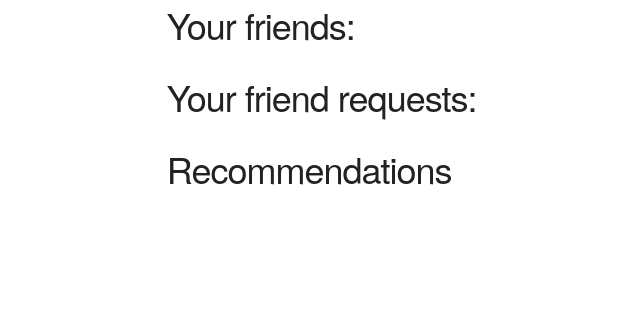
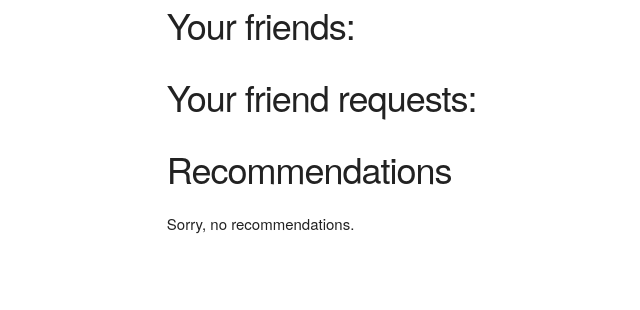
Before and after one commit to brianaeng/capstone-pitchy, a Django app: page /connections/ in a window 1280 px wide. Shown: the part 258-568 px from the top of the page, without its empty margins (48-688 px from the left). Run offline with Django 3.2, Linux system fonts and the light colour scheme; the visitor is signed in with stand-in values (Sample User, id 1); data comes from the database, SQL or seed files in the repository; data that the repository does not hold is empty; parts of the project's set-up code (start-up, migrations or seed data) failed here and were passed over; some libraries are stand-ins or nearby versions.

Commit message:
Further clean-up on recommendations

```diff
--- a/pitchy/templates/connections.html
+++ b/pitchy/templates/connections.html
@@ -29,6 +29,11 @@
   </ul>
 
   <h3>Recommendations</h3>
+  {% if not recommendations %}
+    <p>
+      Sorry, no recommendations.
+    </p>
+  {% else %}
     <ul>
       {% for person in recommendations %}
         {% if person.id != request.user.profile.id %}
@@ -38,4 +43,5 @@
         {% endif %}
       {% endfor %}
     </ul>
+  {% endif %}
 {% endblock content %}
--- a/pitchy/views.py
+++ b/pitchy/views.py
@@ -95,7 +95,7 @@
             user_focuses = user_profile.focuses.all()
             #picked focus
             focus = random.choice(user_focuses)
-            users = focus.profile_set.all()
+            users = focus.profile_set.all().exclude(id=user_profile.id)
             recommendations = list(set(users) - set(pending_and_confirmed_friends))
         else:
             recommendations = []
```
Lines whose indentation alone changed are shown as unchanged.
